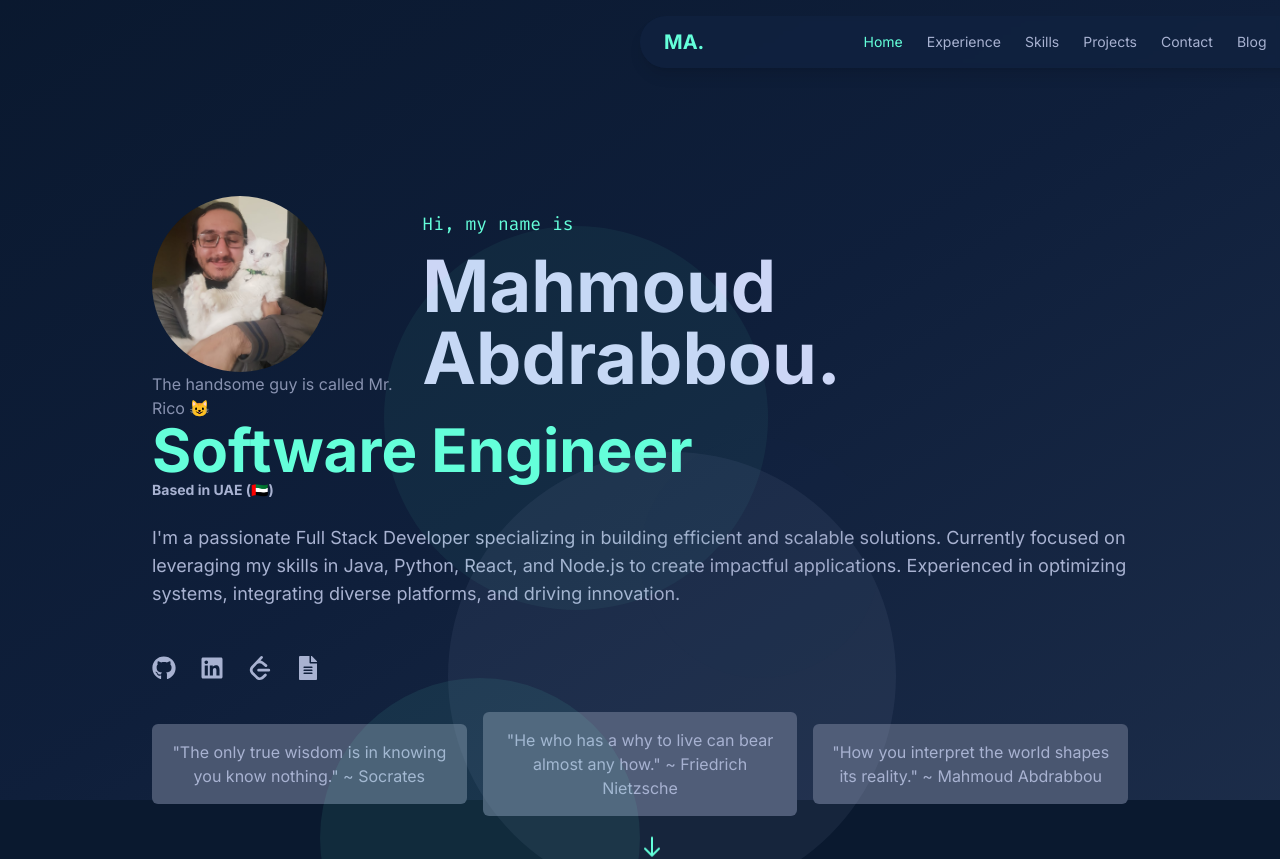
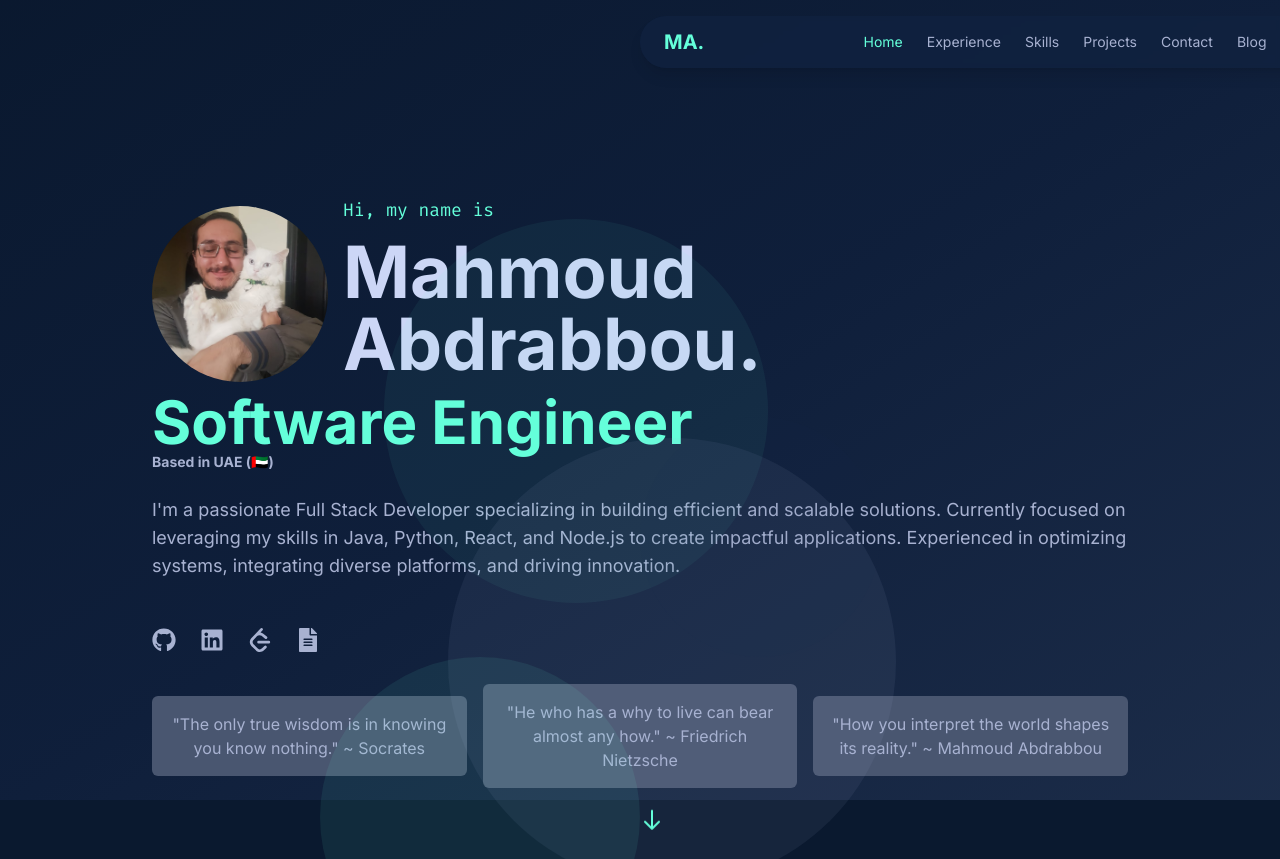
Before and after one commit to Eng-M-Abdrabbou/Portfolio-NEXT.JS, a Next.js app: page / in a window 1280 px wide. Shown: the top 859 px of the page. Built offline with nearby package versions, Linux system fonts and the light colour scheme.

Commit message:
fix: 😺 tooltip css fix to appear on hover and fixed hero section margin top.

```diff
--- a/src/app/components/sections/Hero.tsx
+++ b/src/app/components/sections/Hero.tsx
@@ -8,7 +8,7 @@ import { motion } from 'framer-motion';
 
 const Hero = () => {
   return (
-    <div id="home" className="hero-section min-h-screen flex flex-col justify-center items-start max-w-5xl mx-auto px-6 pt-32 pb-16 md:pt-40 relative">
+    <div id="home" className="mt-auto hero-section min-h-screen flex flex-col justify-center items-start max-w-5xl mx-auto px-6 pt-32 pb-16 md:pt-40 relative">
       <GradientSpots />
       <div className="flex items-center mt-9">
         <div className="relative tooltip-container">
--- a/src/app/globals.css
+++ b/src/app/globals.css
@@ -29,6 +29,66 @@
     background-color: #8892b0; /* slate */
   }
 }
+
+.tooltip {
+  visibility: hidden;
+  width: 180px;
+  background-color: black;
+  color: #fff;
+  text-align: center;
+  border-radius: 6px;
+  padding: 5px 0;
+  position: absolute;
+  z-index: 1;
+  bottom: 200%;
+  left: 50%;
+  margin-left: 00px;
+  margin-bottom: -50px;
+  opacity: 0;
+  transition: opacity 0.3s;
+}
+
+.tooltip::after {
+  content: "";
+  position: absolute;
+  top: 100%;
+  left: 50%;
+  margin-left: -5px;
+  border-width: 5px;
+  border-style: solid;
+  border-color: black transparent transparent transparent;
+}
+
+.tooltip-trigger:hover .tooltip {
+  visibility: visible;
+  opacity: 1;
+}
+.tooltip-container {
+  position: relative;
+  display: inline-block; /* Or any other appropriate display value */
+}
+
+.tooltip {
+  visibility: hidden;
+  background-color: black;
+  color: #fff;
+  text-align: center;
+  border-radius: 6px;
+  padding: 5px;
+  position: absolute;
+  z-index: 1;
+  bottom: 125%;
+  left: 50%;
+  transform: translateX(-50%);
+  opacity: 0;
+  transition: opacity 0.3s;
+}
+
+.tooltip-container:hover .tooltip {
+  visibility: visible;
+  opacity: 1;
+}
+
 
 @layer components {
   .section-heading {
```
